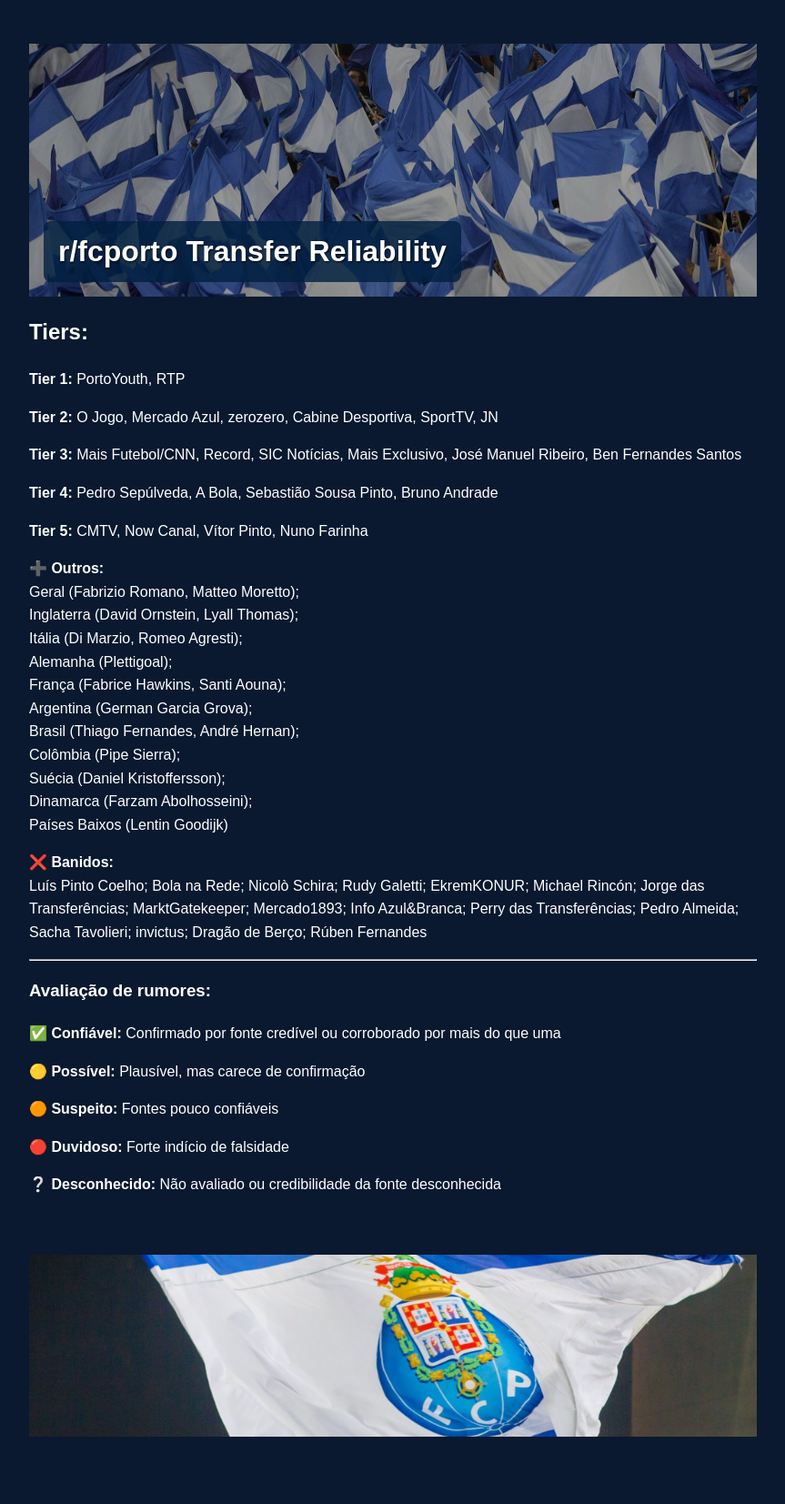
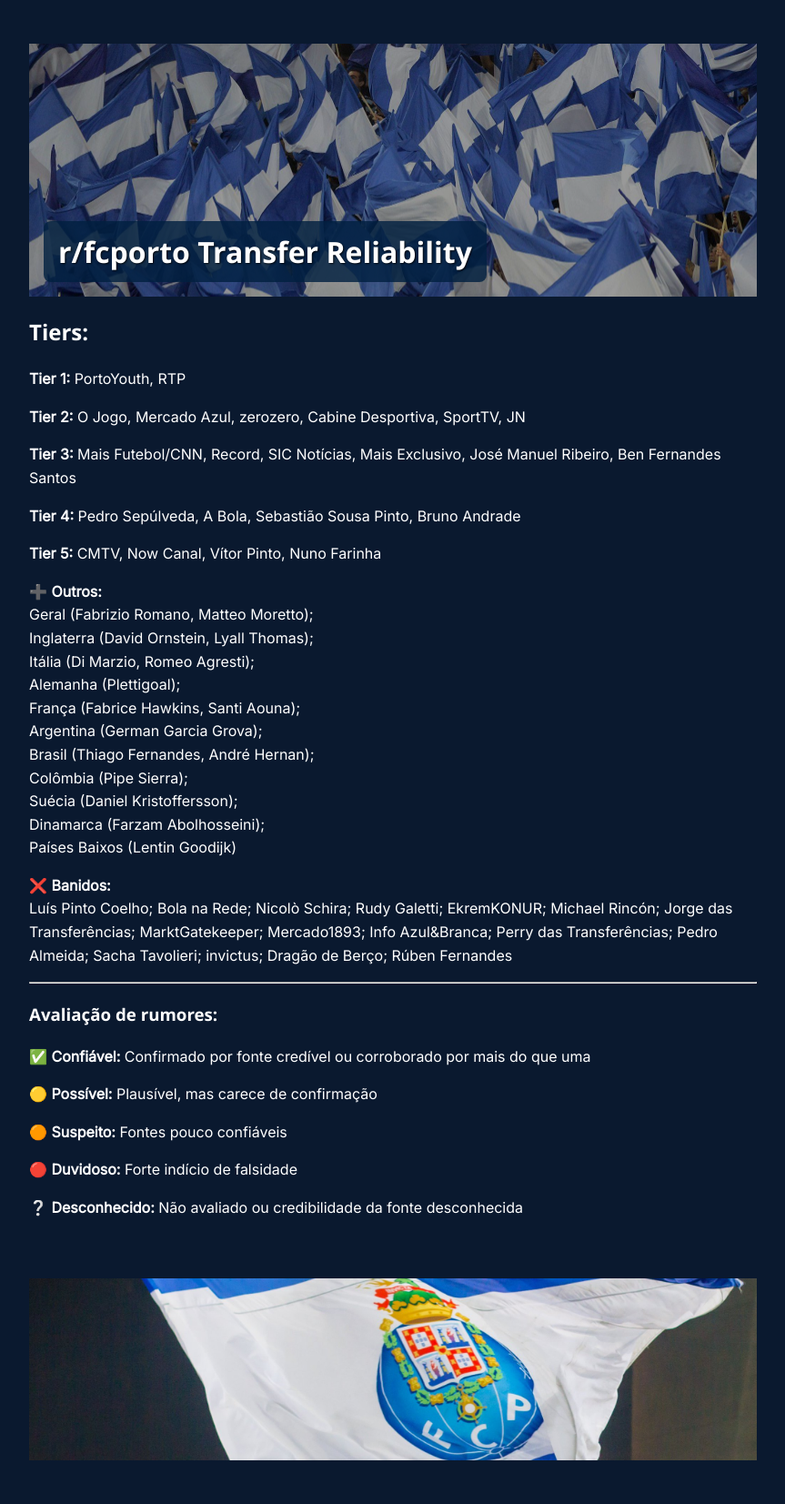
Before and after one commit to Azrial1739/r-fcporto-Transfer-Guide, a Jekyll site: the page built from index.md, in a window 1280 px wide. Shown: the whole page at 91% size, without its empty margins (208-1071 px from the left). Built offline with Jekyll 4.4.1, drawn with Linux system fonts in a browser that asks for light colours; before the commit the page ends 1627 px from its top, so only the background shows below that.

Commit message:
Update default.html

```diff
--- a/_layouts/default.html
+++ b/_layouts/default.html
@@ -1,16 +1,18 @@
 <!DOCTYPE html>
-<html>
+<html lang="pt-PT">
 <head>
   <meta charset="UTF-8">
   <meta name="viewport" content="width=device-width, initial-scale=1">
 
   <title>{{ page.title | default: site.title }}</title>
 
+  <link href="https://fonts.googleapis.com/css2?family=Inter&display=swap" rel="stylesheet" />
+
   <style>
     body {
       background-color: #0a192f;
       color: #fff;
-      font-family: sans-serif;
+      font-family: 'Inter', sans-serif;
       max-width: 800px;
       margin: 2rem auto;
       padding: 1rem;
@@ -18,7 +20,11 @@
     }
 
     a { color: #00bfff; }
-    h1, h2, h3 { color: #fff; }
+
+    h1, h2, h3 {
+      color: #fff;
+      font-family: "Segoe UI", Tahoma, Geneva, Verdana, sans-serif;
+    }
 
     .banner {
       position: relative;
@@ -63,7 +69,7 @@
       background-image: url('{{ site.baseurl }}/images/bottom.jpg');
       background-size: cover;
       background-position: center 35%;
-  background-repeat: no-repeat;  /* <-- aqui */
+      background-repeat: no-repeat;
       height: 200px;
       margin-top: 4rem;
       position: relative;
@@ -114,7 +120,6 @@
 
   <footer class="footer-banner">
     <div class="footer-overlay"></div>
-    </p>
   </footer>
 </body>
 </html>
```
Lines whose indentation alone changed are shown as unchanged.
